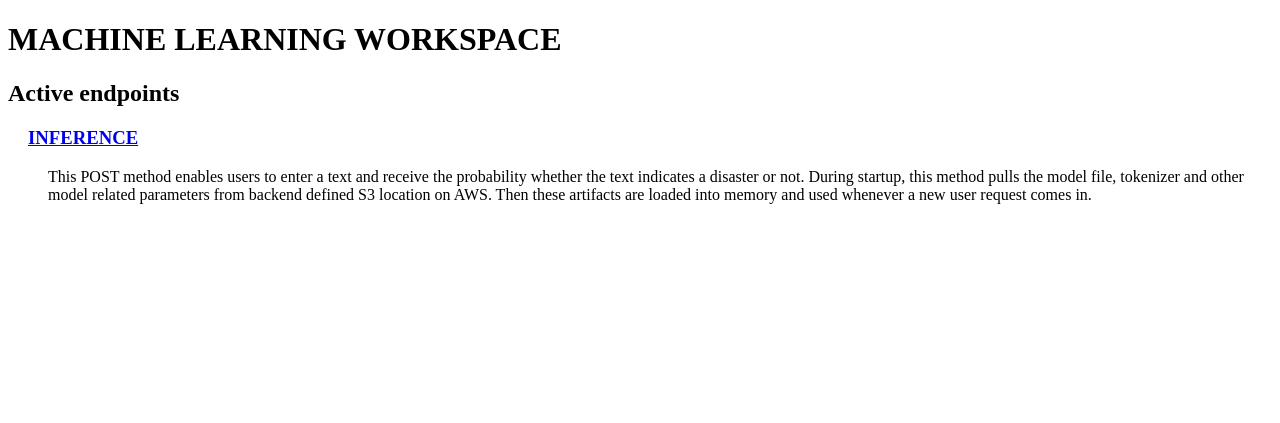
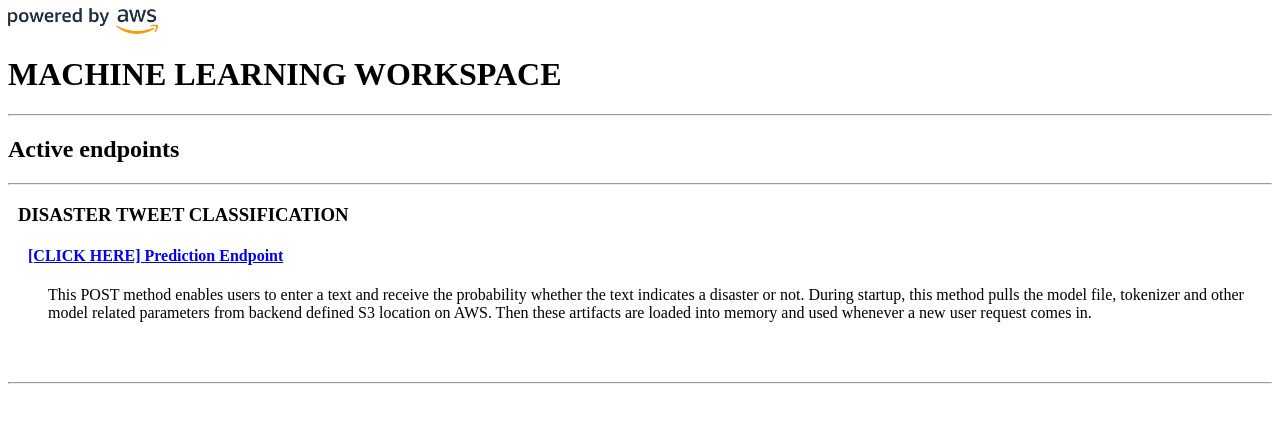
Before and after one commit to gskpsrikar/text_classifier_on_aws, a Flask app: page / in a window 1280 px wide. Shown: the top 423 px of the page. Run offline with Flask 3, Linux system fonts and the light colour scheme; parts of the project's set-up code (start-up, migrations or seed data) failed here and were passed over.

Commit message:
working-version-of-inference-service

```diff
--- a/inference_pipeline/app.py
+++ b/inference_pipeline/app.py
@@ -17,12 +17,12 @@ with open('./downloads/tokenizer.h5', 'rb') as handle:
 
 @app.route('/', methods=['GET'])
 def index():
-    return render_template("index.html")
+    return render_template("homepage.html")
 
 
 @app.route('/inference', methods=['GET'])
 def inference():
-    return render_template("inference.html")
+    return render_template("disaster_inference.html", )
 
 
 @app.route('/inference', methods=['POST'])
@@ -30,7 +30,7 @@ def inference_post():
     input_text = request.form['text']
     prob = make_prediction(input_text, model, tokenizer, params)
     return render_template(
-        'inference.html',
+        'disaster_inference.html',
         text=input_text,
         prob=prob[0][0]
     )
--- a/inference_pipeline/application/helpers.py
+++ b/inference_pipeline/application/helpers.py
@@ -1,6 +1,7 @@
 import re
+import os
+
 import boto3
-
 from keras.utils import pad_sequences
 
 
@@ -12,6 +13,8 @@ def get_all_s3_buckets():
 
 def download_model_artifacts_from_s3():
     # Load the Machine Learning model from S3
+    if not os.path.exists("./downloads"):
+        os.mkdir("./downloads")
 
     s3 = boto3.client('s3')
     bucket_name = 'text-classifier-on-aws'
--- a/inference_pipeline/requirements.txt
+++ b/inference_pipeline/requirements.txt
@@ -1,5 +1,5 @@
 boto3
 flask
 pydantic
+tensorflow
 keras
-tensorflow
--- a/inference_pipeline/templates/index.html
+++ b/inference_pipeline/templates/homepage.html
@@ -1,15 +1,23 @@
-<!DOCTYPE html>
+<img src="{{ url_for('static', filename='download.png') }}" alt="My Image", width=150>
 <html lang="en">
 <body>
+
 <h1>
+
     MACHINE LEARNING WORKSPACE
 </h1>
+<hr>
 <h2>
     Active endpoints
 </h2>
+<hr>
 <h3>
-    <p style="padding-left: 20px;"> <a href="/inference">INFERENCE</a></p>
+    <p style="padding-left: 10px;"> DISASTER TWEET CLASSIFICATION</p>
 </h3>
+<h4>
+    <p style="padding-left: 20px;"> <a href="/inference">[CLICK HERE] Prediction Endpoint</a></p>
+</h4>
+
 <p style="padding-left: 40px;">
     This POST method enables users to enter a text and receive the probability whether the text indicates a disaster or
     not.
@@ -17,5 +25,8 @@
     S3 location on AWS.
     Then these artifacts are loaded into memory and used whenever a new user request comes in.
 </p>
+<br><br>
+<hr>
+
 </body>
 </html>
```
Also changed, not shown: inference_pipeline/templates/disaster_inference.html (added, +41 -0 lines), inference_pipeline/templates/inference.html (deleted, +0 -34 lines), README.md, documentation/images/Inference pipeline.png (added), documentation/images/homepage.png (deleted), documentation/images/inference-service-disaster-example.png, documentation/images/inference-service-homepage.png (deleted), documentation/images/inference-service-not-disaster-example.png (deleted), inference_pipeline/static/download.png (added), terraform/README.md (deleted), 5 other files.
